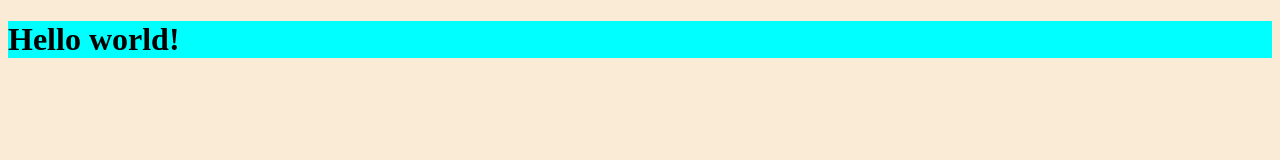
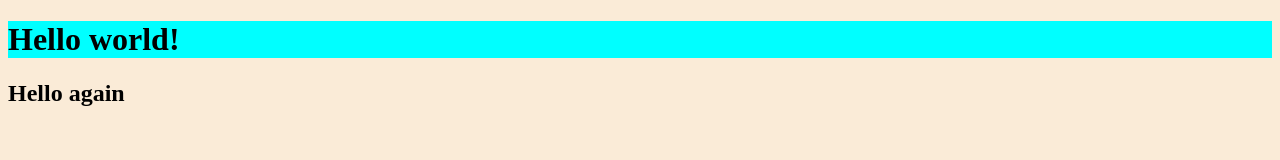
Before and after one commit to Moer94/testGit, a plain HTML site: page index.html in a window 1280 px wide. Drawn offline with Linux system fonts and the light colour scheme.

Commit message:
added h2 tag to index.html

```diff
--- a/index.html
+++ b/index.html
@@ -12,6 +12,9 @@
         <h1>
             Hello world!
         </h1>
+        <h2>
+            Hello again
+        </h2>
     </div>
 </body>
 </html>
```
